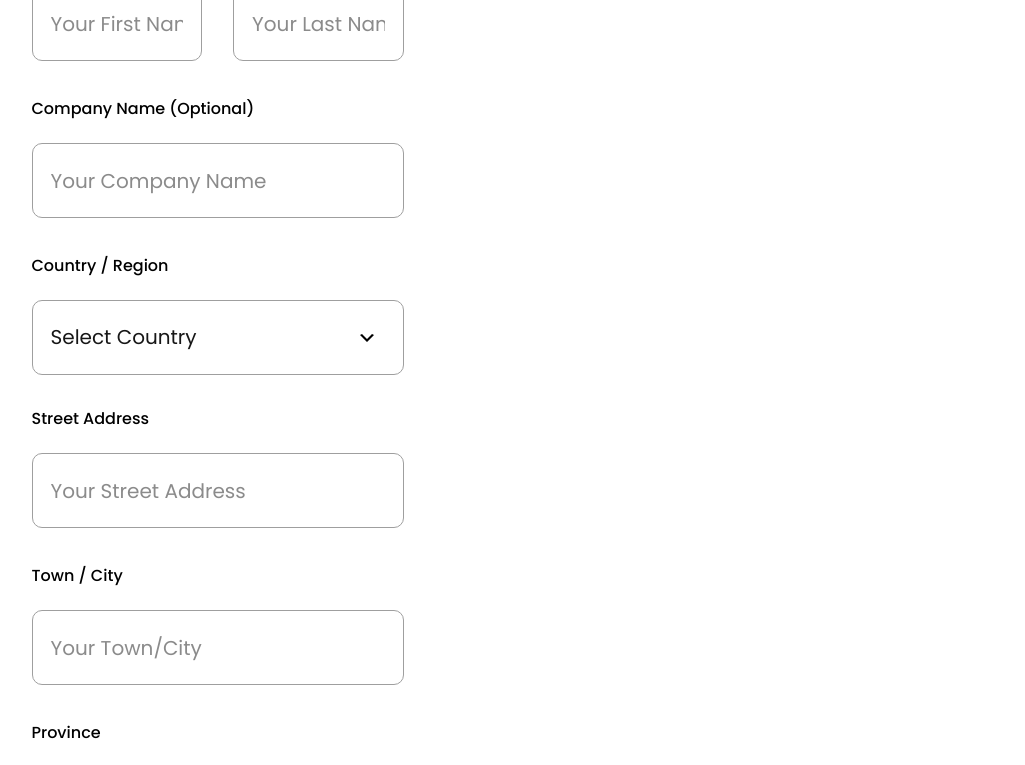
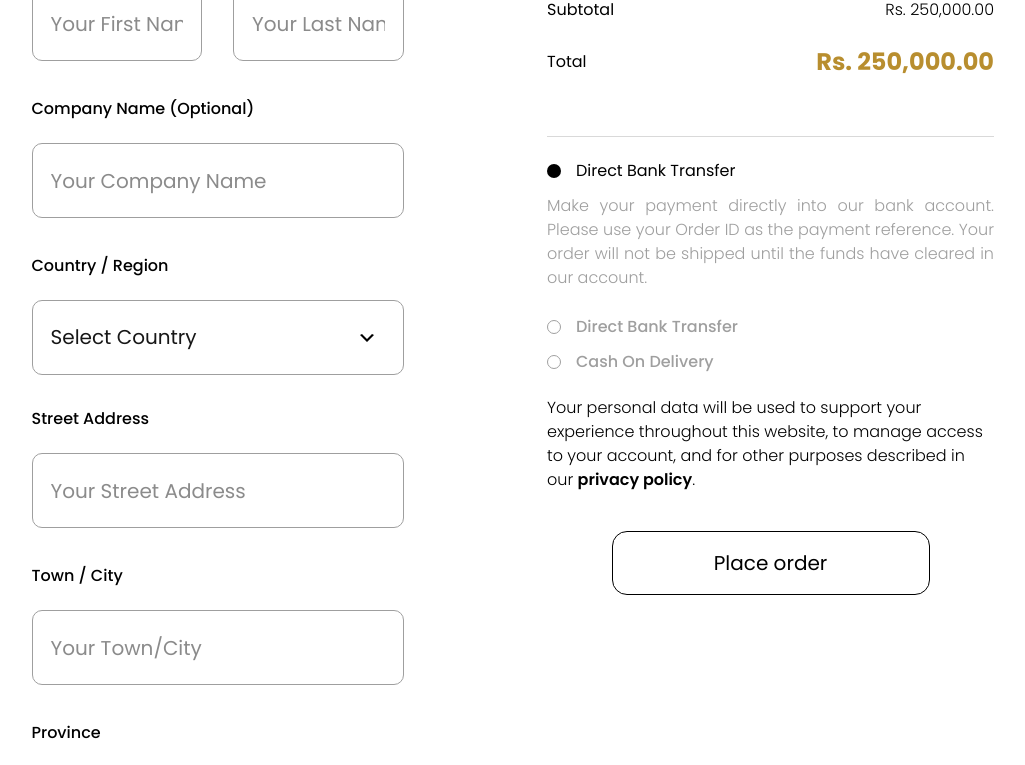
Before and after one commit to MdMuzahid07/furniro-client, a Next.js app: page /checkout in a window 1280 px wide. Shown: the part 664-1429 px from the top of the page, without its empty margins (146-1171 px from the left). Built offline with nearby package versions, Linux system fonts and the light colour scheme.

Commit message:
checkout page ui done => with responsiveness

```diff
--- /dev/null
+++ b/src/app/(main)/privacy-policy/page.tsx
@@ -0,0 +1,47 @@
+const PrivacyPolicy = () => {
+  return (
+    <section className="mx-auto w-full max-w-[1440px] px-[20px] pt-[40px] pb-[40px] sm:px-[40px] sm:pt-[50px] md:px-[60px] lg:px-[52px] lg:pt-[63px] lg:pb-[52px] xl:px-[100px]">
+      <h1 className="mb-6 text-3xl font-bold">Privacy Policy</h1>
+      <div className="space-y-4">
+        <section>
+          <h2 className="mb-2 text-xl font-semibold">Information We Collect</h2>
+          <p>
+            When you make a purchase on Furniro, we collect necessary information including your
+            name, shipping address, email, and payment details to process your order.
+          </p>
+        </section>
+        <section>
+          <h2 className="mb-2 text-xl font-semibold">How We Use Your Information</h2>
+          <p>
+            We use your information to process orders, provide customer service, and improve your
+            shopping experience. We never share your personal data with third parties except as
+            required for order fulfillment.
+          </p>
+        </section>
+        <section>
+          <h2 className="mb-2 text-xl font-semibold">Security</h2>
+          <p>
+            Your personal information is protected using industry-standard security measures. All
+            payment transactions are encrypted and processed securely.
+          </p>
+        </section>
+        <section>
+          <h2 className="mb-2 text-xl font-semibold">Cookies</h2>
+          <p>
+            We use cookies to enhance your browsing experience and provide personalized service. You
+            can adjust your browser settings to decline cookies if you prefer.
+          </p>
+        </section>
+        <section>
+          <h2 className="mb-2 text-xl font-semibold">Contact Us</h2>
+          <p>
+            If you have any questions about our privacy policy, please contact our customer service
+            team.
+          </p>
+        </section>
+      </div>
+    </section>
+  );
+};
+
+export default PrivacyPolicy;
--- a/src/components/FurniroSelector.tsx
+++ b/src/components/FurniroSelector.tsx
@@ -36,7 +36,7 @@ const FurniroSelector = ({
           id={id}
           value={value}
           onChange={onChange}
-          className={`${style || "mt-[22px] h-[75px] w-full appearance-none rounded-[10px] border border-accent-light px-[18px] pr-[40px] pl-[18px] text-[20px] leading-[126.5%] focus:border-primary focus:outline-none"}`}
+          className={`${style || "mt-[22px] h-[50px] w-full appearance-none rounded-[10px] border border-accent-light px-[12px] pr-[40px] pl-[18px] text-[16px] leading-[126.5%] focus:border-primary focus:outline-none sm:h-[75px] sm:px-[18px] sm:text-[20px]"}`}
         >
           <option className="text-accent-light" value="" disabled>
             {placeholderText || "Choose a Country"}
@@ -47,7 +47,7 @@ const FurniroSelector = ({
             </option>
           ))}
         </select>
-        <div className={`${iconStyle || "absolute top-[50px] right-[27px]"}`}>
+        <div className={`${iconStyle || "absolute top-[37px] right-[27px] sm:top-[50px]"}`}>
           <ArrowDownBlackIcon />
         </div>
       </div>
--- a/src/components/checkout/BillingForm.tsx
+++ b/src/components/checkout/BillingForm.tsx
@@ -3,6 +3,7 @@ import { ChangeEvent, useState } from "react";
 import FurniroSelector from "../FurniroSelector";
 import countryList from "@/constants/countryList";
 import ProvinceList from "@/constants/ProvinceList";
+import CheckoutAside from "./CheckoutAside";
 
 const BillingForm = () => {
   const [selectedCountry, setSelectedCountry] = useState("");
@@ -18,9 +19,9 @@ const BillingForm = () => {
 
   return (
     <section className="mx-auto w-full max-w-[1440px] px-[20px] pt-[40px] pb-[40px] sm:px-[40px] sm:pt-[50px] md:px-[60px] lg:px-[52px] lg:pt-[63px] lg:pb-[52px] xl:px-[100px]">
-      <div className="grid grid-cols-1 gap-[26px] md:grid-cols-2">
+      <div className="grid grid-cols-1 gap-[26px] lg:grid-cols-2">
         {/* billing => form */}
-        <div className="px-[77.5px] pt-[25] pb-[40px] sm:pt-[35px] sm:pb-[50px] md:pb-[71px]">
+        <div className="px-[0px] pt-[25] pb-[40px] sm:px-[30px] sm:pt-[35px] sm:pb-[50px] md:px-[40px] md:pb-[71px] lg:px-[77.5px]">
           <h1 className="mb-[36px] text-[24px] font-semibold text-dark sm:text-[36px]">
             Billing details
           </h1>
@@ -32,7 +33,7 @@ const BillingForm = () => {
                   First Name
                 </label>
                 <input
-                  className="mt-[22px] h-[75px] w-full rounded-[10px] border border-accent-light px-[18px] text-[20px] focus:border-primary focus:outline-none"
+                  className="mt-[22px] h-[50px] w-full rounded-[10px] border border-accent-light px-[12px] text-[16px] focus:border-primary focus:outline-none sm:h-[75px] sm:px-[18px] sm:text-[20px]"
                   placeholder="Your First Name"
                   type="text"
                   id="fname"
@@ -43,7 +44,7 @@ const BillingForm = () => {
                   Last Name
                 </label>
                 <input
-                  className="mt-[22px] h-[75px] w-full rounded-[10px] border border-accent-light px-[18px] text-[20px] focus:border-primary focus:outline-none"
+                  className="mt-[22px] h-[50px] w-full rounded-[10px] border border-accent-light px-[12px] text-[16px] focus:border-primary focus:outline-none sm:h-[75px] sm:px-[18px] sm:text-[20px]"
                   placeholder="Your Last Name"
                   type="text"
                   id="lname"
@@ -56,7 +57,7 @@ const BillingForm = () => {
                 Company Name (Optional)
               </label>
               <input
-                className="mt-[22px] h-[75px] w-full rounded-[10px] border border-accent-light px-[18px] text-[20px] focus:border-primary focus:outline-none"
+                className="mt-[22px] h-[50px] w-full rounded-[10px] border border-accent-light px-[12px] text-[16px] focus:border-primary focus:outline-none sm:h-[75px] sm:px-[18px] sm:text-[20px]"
                 placeholder="Your Company Name"
                 type="text"
                 id="company-name"
@@ -80,7 +81,7 @@ const BillingForm = () => {
                 Street Address
               </label>
               <input
-                className="mt-[22px] h-[75px] w-full rounded-[10px] border border-accent-light px-[18px] text-[20px] focus:border-primary focus:outline-none"
+                className="mt-[22px] h-[50px] w-full rounded-[10px] border border-accent-light px-[12px] text-[16px] focus:border-primary focus:outline-none sm:h-[75px] sm:px-[18px] sm:text-[20px]"
                 placeholder="Your Street Address"
                 type="text"
                 id="street-address"
@@ -92,7 +93,7 @@ const BillingForm = () => {
                 Town / City
               </label>
               <input
-                className="mt-[22px] h-[75px] w-full rounded-[10px] border border-accent-light px-[18px] text-[20px] focus:border-primary focus:outline-none"
+                className="mt-[22px] h-[50px] w-full rounded-[10px] border border-accent-light px-[12px] text-[16px] focus:border-primary focus:outline-none sm:h-[75px] sm:px-[18px] sm:text-[20px]"
                 placeholder="Your Town/City"
                 type="text"
                 id="town-city"
@@ -114,7 +115,7 @@ const BillingForm = () => {
                 ZIP Code
               </label>
               <input
-                className="mt-[22px] h-[75px] w-full rounded-[10px] border border-accent-light px-[18px] text-[20px] focus:border-primary focus:outline-none"
+                className="mt-[22px] h-[50px] w-full rounded-[10px] border border-accent-light px-[12px] text-[16px] focus:border-primary focus:outline-none sm:h-[75px] sm:px-[18px] sm:text-[20px]"
                 placeholder="Your Zip Code"
                 type="text"
                 id="zip-code"
@@ -126,7 +127,7 @@ const BillingForm = () => {
                 Phone
               </label>
               <input
-                className="mt-[22px] h-[75px] w-full rounded-[10px] border border-accent-light px-[18px] text-[20px] focus:border-primary focus:outline-none"
+                className="mt-[22px] h-[50px] w-full rounded-[10px] border border-accent-light px-[12px] text-[16px] focus:border-primary focus:outline-none sm:h-[75px] sm:px-[18px] sm:text-[20px]"
                 placeholder="Your Phone Number"
                 type="text"
                 id="phone"
@@ -138,7 +139,7 @@ const BillingForm = () => {
                 Email Address
               </label>
               <input
-                className="mt-[22px] h-[75px] w-full rounded-[10px] border border-accent-light px-[18px] text-[20px] focus:border-primary focus:outline-none"
+                className="mt-[22px] h-[50px] w-full rounded-[10px] border border-accent-light px-[12px] text-[16px] focus:border-primary focus:outline-none sm:h-[75px] sm:px-[18px] sm:text-[20px]"
                 placeholder="Your Email-Address"
                 type="email"
                 id="email-address"
@@ -159,7 +160,7 @@ const BillingForm = () => {
         </div>
 
         {/* billing => info  */}
-        <div></div>
+        <CheckoutAside />
       </div>
     </section>
   );
--- /dev/null
+++ b/src/components/checkout/CheckoutAside.tsx
@@ -0,0 +1,71 @@
+import Link from "next/link";
+import BorderedCircleDotIcon from "../icons/BorderedCircleDotIcon";
+import CircleBlackDotIcon from "../icons/CircleBlackDotIcon";
+
+const CheckoutAside = () => {
+  return (
+    <aside className="w-full px-[0px] pt-[35px] pb-[35px] sm:px-[40px] sm:pt-[50px] sm:pb-[50px] md:pt-[70px] md:pb-[70px] lg:pt-[87px] lg:pb-[86px]">
+      <ul className="border-b border-tertiary-light pb-[33.5px]">
+        <li className="mb-[14px] flex items-center justify-between">
+          <h4 className="text-[20px] font-medium text-dark sm:text-[24px]">Product</h4>
+          <h4 className="text-[20px] font-medium text-dark sm:text-[24px]">Product</h4>
+        </li>
+        <li className="mb-[22px] flex items-center justify-between">
+          <div className="items-cent flex gap-[10px]">
+            <p className="text-[14px] text-accent-light sm:text-[16px]">Product</p>
+            <p className="text-[14px] text-dark sm:text-[16px]">X</p>
+            <p className="text-[14px] text-dark sm:text-[16px]">1</p>
+          </div>
+          <p className="text-[14px] font-light text-dark sm:text-[16px]">Rs. 250,000.00</p>
+        </li>
+        <li className="mb-[22px] flex items-center justify-between">
+          <p className="text-[14px] text-dark sm:text-[16px]">Subtotal</p>
+          <p className="text-[14px] font-light text-dark sm:text-[16px]">Rs. 250,000.00</p>
+        </li>
+
+        <li className="mb-[22px] flex items-center justify-between">
+          <p className="text-[14px] text-dark sm:text-[16px]">Total</p>
+          <h3 className="text-[20px] font-bold text-primary sm:text-[24px]">Rs. 250,000.00</h3>
+        </li>
+      </ul>
+
+      <div className="mt-[22.5px] mb-[11px] flex items-center gap-[15px]">
+        <CircleBlackDotIcon />
+        <h1 className="text-[16px] text-dark">Direct Bank Transfer</h1>
+      </div>
+
+      <p className="text-justify text-[16px] font-light text-accent-light">
+        Make your payment directly into our bank account. Please use your Order ID as the payment
+        reference. Your order will not be shipped until the funds have cleared in our account.
+      </p>
+
+      <div className="mt-[25px] mb-[22px] space-y-[11px]">
+        <button className="flex cursor-pointer items-center gap-[15px] text-[16px] font-medium text-accent-light hover:text-dark">
+          <BorderedCircleDotIcon />
+          <p>Direct Bank Transfer</p>
+        </button>
+        <button className="flex cursor-pointer items-center gap-[15px] text-[16px] font-medium text-accent-light hover:text-dark">
+          <BorderedCircleDotIcon />
+          <p>Cash On Delivery</p>
+        </button>
+      </div>
+
+      <p className="text-[16px] font-light text-dark">
+        Your personal data will be used to support your experience throughout this website, to
+        manage access to your account, and for other purposes described in our{" "}
+        <Link href="/privacy-policy" className="cursor-pointer font-semibold hover:underline">
+          privacy policy
+        </Link>
+        .
+      </p>
+
+      <div className="w-full sm:flex sm:justify-center">
+        <button className="mt-[39px] h-[50px] w-full rounded-[15px] border border-dark text-[20px] text-dark sm:h-[64px] sm:max-w-[318px]">
+          Place order
+        </button>
+      </div>
+    </aside>
+  );
+};
+
+export default CheckoutAside;
--- /dev/null
+++ b/src/components/icons/BorderedCircleDotIcon.tsx
@@ -0,0 +1,11 @@
+import React from "react";
+
+const BorderedCircleDotIcon = () => {
+  return (
+    <svg xmlns="http://www.w3.org/2000/svg" width="14" height="14" viewBox="0 0 14 14" fill="none">
+      <circle cx="7" cy="7" r="6.5" stroke="#9F9F9F" />
+    </svg>
+  );
+};
+
+export default BorderedCircleDotIcon;
--- /dev/null
+++ b/src/components/icons/CircleBlackDotIcon.tsx
@@ -0,0 +1,9 @@
+const CircleBlackDotIcon = () => {
+  return (
+    <svg xmlns="http://www.w3.org/2000/svg" width="14" height="14" viewBox="0 0 14 14" fill="none">
+      <circle cx="7" cy="7" r="7" fill="black" />
+    </svg>
+  );
+};
+
+export default CircleBlackDotIcon;
```
